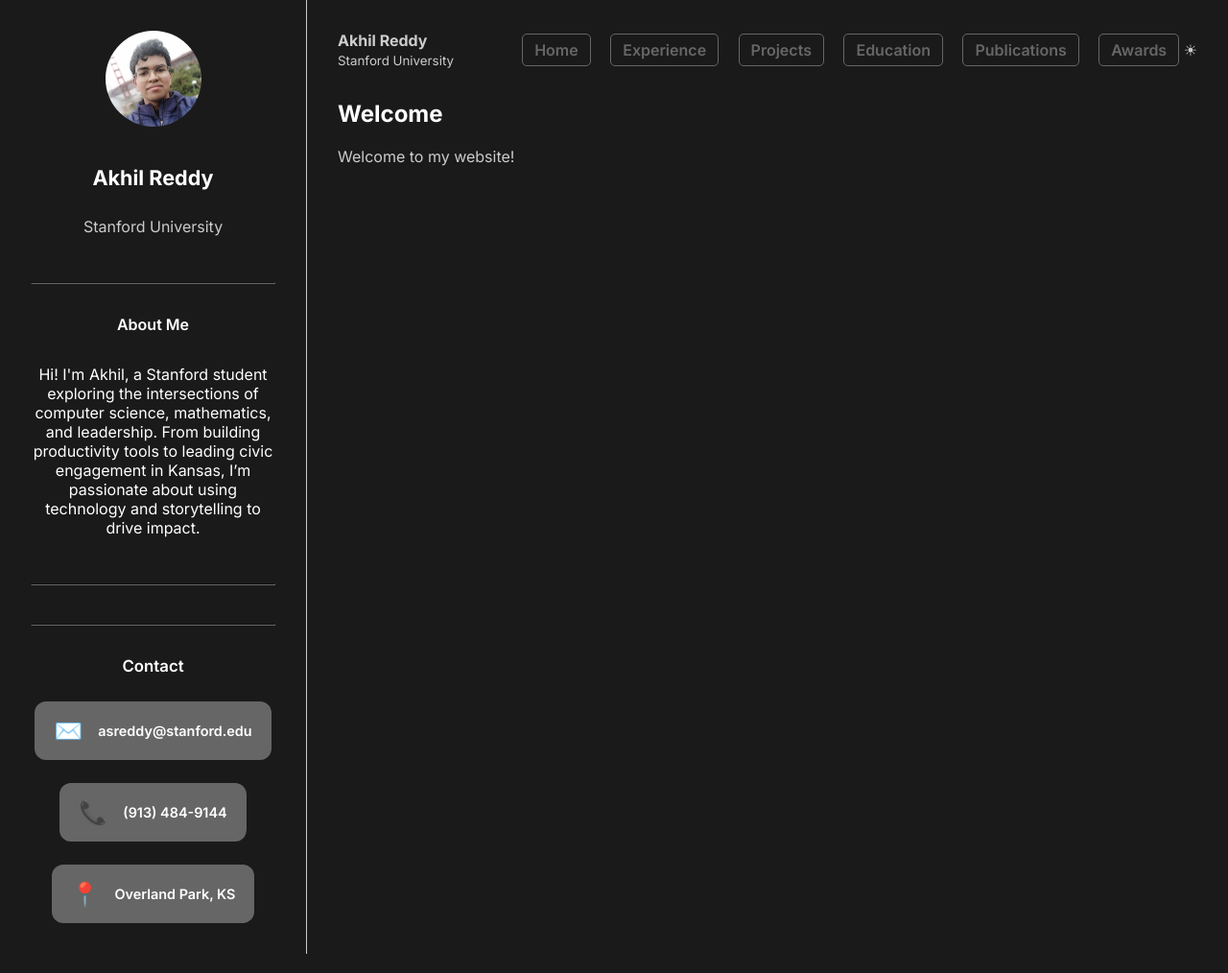
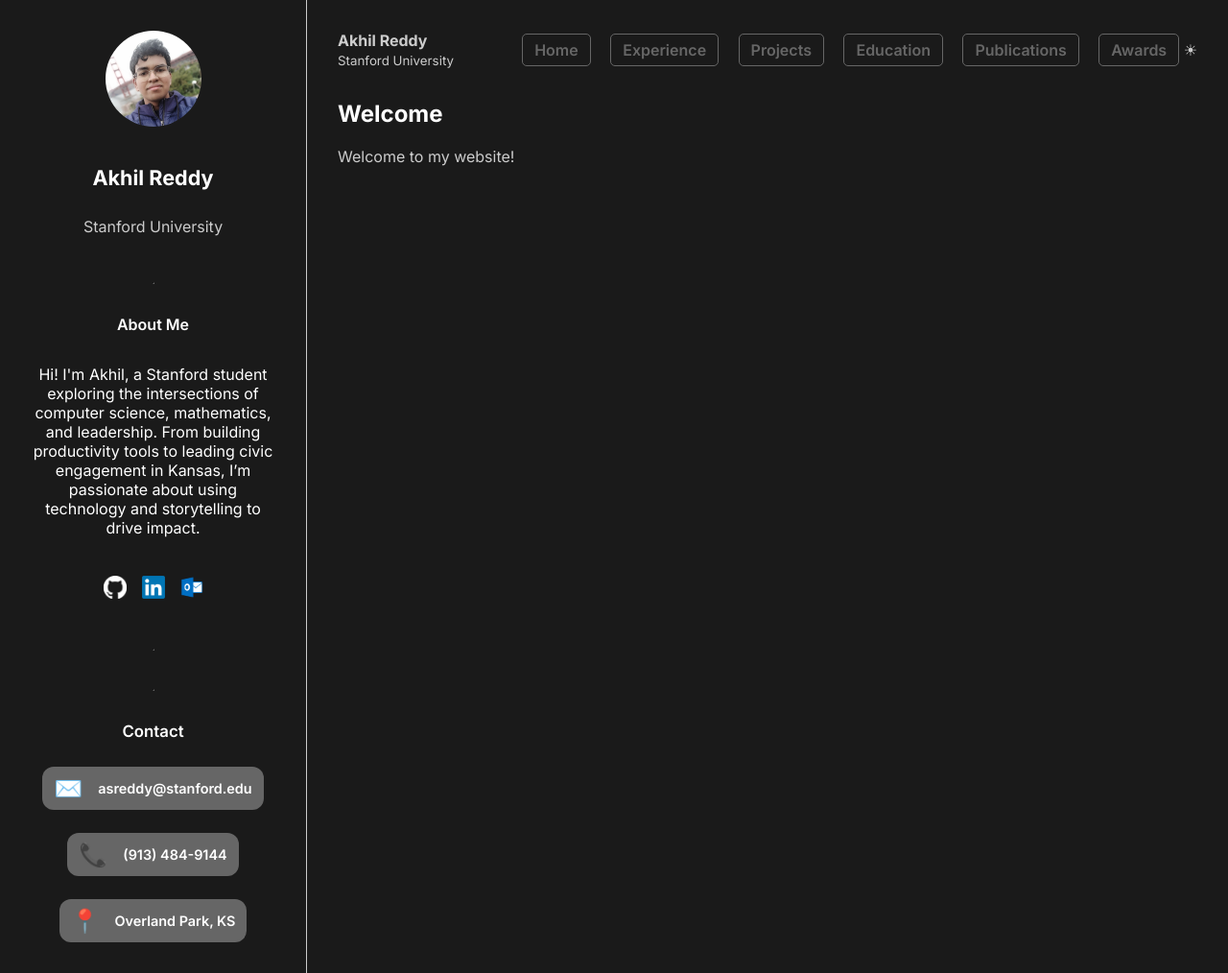
Before and after one commit to akhil-reddy-13/akhil-reddy-13.github.io, a plain HTML site: page index.html in a window 1280 px wide. Shown: the whole page at 96% size. Drawn offline with Linux system fonts and the light colour scheme.

Commit message:
Update site with improved design

```diff
--- a/index.html
+++ b/index.html
@@ -63,7 +63,7 @@
     .contact-box {
       background-color: var(--accent);
       border-radius: 12px;
-      padding: 1rem 1.25rem;
+      padding: 0.5rem 0.75rem;
       display: flex;
       align-items: center;
       gap: 1rem;
@@ -170,6 +170,11 @@
       padding-left: 1.2rem;
       color: var(--fg);
     }
+    hr {
+      margin-top: 0.5rem;
+      margin-bottom: 0.5rem;
+      border-color: var(--accent);
+    }
   </style>
 </head>
 <body>
@@ -177,13 +182,24 @@
     <img class="profile-pic" src="images/pfp.png" alt="Akhil Reddy" />
     <div style="font-size:1.35rem; font-weight:700; color:var(--fg); margin-bottom: 0.25rem;">Akhil Reddy</div>
     <div style="font-size:1rem; color:var(--text-subtle); margin-bottom: 1rem;">Stanford University</div>
-    <hr style="width: 100%; border-color: var(--accent);" />
+    <hr />
     <div style="color: var(--fg); margin-bottom: 0.5rem; font-weight: 600;">About Me</div>
     <div style="margin-bottom: 1rem; color: var(--fg);">
       Hi! I'm Akhil, a Stanford student exploring the intersections of computer science, mathematics, and leadership. From building productivity tools to leading civic engagement in Kansas, I’m passionate about using technology and storytelling to drive impact.
     </div>
-    <hr style="width: 100%; border-color: var(--accent);" />
-    <hr style="width: 100%; border-color: var(--accent);" />
+    <div class="socials" style="margin-bottom: 1rem;">
+      <a href="https://github.com/akhil-reddy-13" target="_blank" rel="noopener noreferrer">
+        <img src="images/github.png" alt="GitHub" />
+      </a>
+      <a href="https://linkedin.com/in/akhilreddy1312" target="_blank" rel="noopener noreferrer">
+        <img src="images/linkedin.png" alt="LinkedIn" />
+      </a>
+      <a href="mailto:asreddy@stanford.edu">
+        <img src="images/mail.png" alt="Email" />
+      </a>
+    </div>
+    <hr />
+    <hr />
     <div style="color: var(--fg); font-weight:600; margin-bottom:0.2rem; font-size:1.05rem;">Contact</div>
     <div class="contact-box">
       <span class="contact-icon">✉️</span>
```
